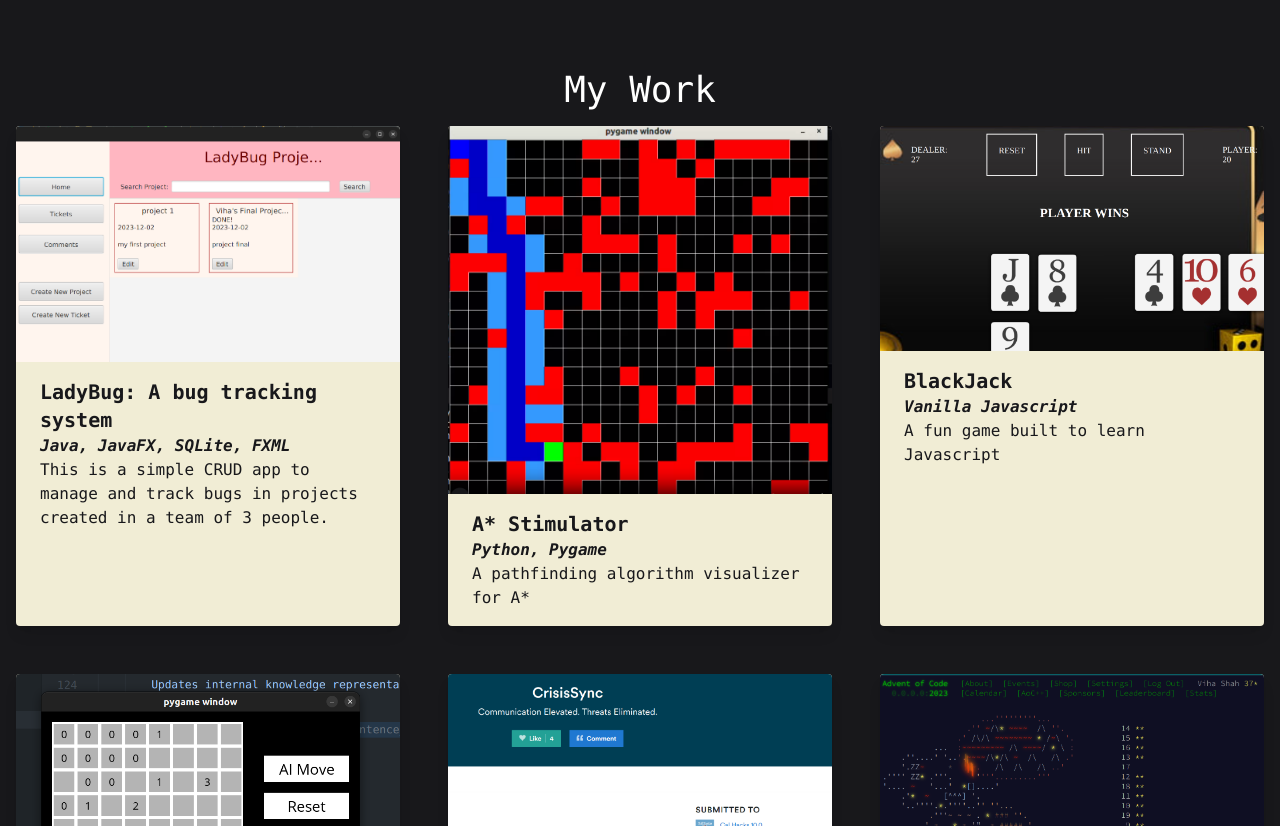
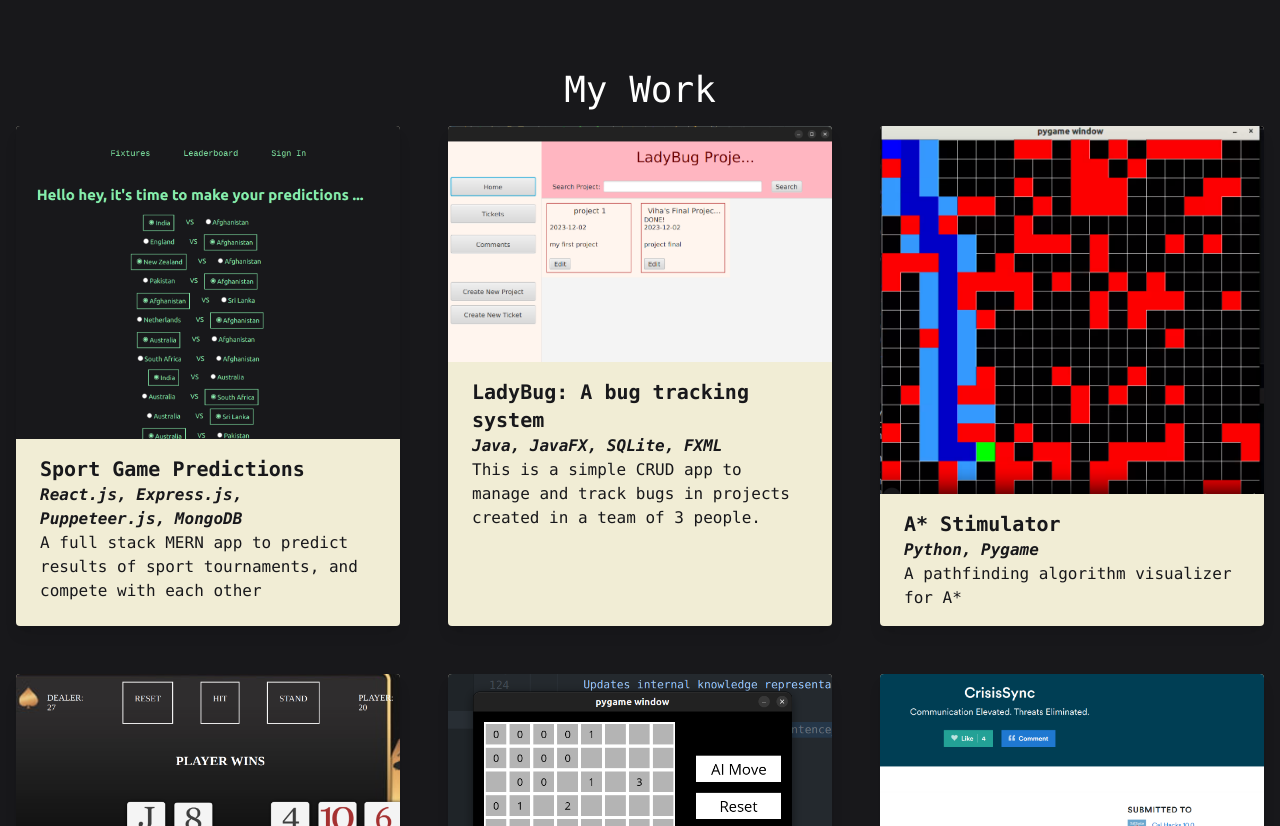
Before and after one commit to Viha123/viha123.github.io, a React (Create React App) app: page / in a window 1280 px wide. Shown: the part 1580-2406 px from the top of the page. Built offline with nearby package versions, Linux system fonts and the light colour scheme.

Commit message:
updated project

```diff
--- a/src/App.js
+++ b/src/App.js
@@ -8,6 +8,7 @@ import blackjack from "./images/blackjack.png";
 import minesweeper from "./images/minesweeper.png";
 import calhacks from "./images/calhacks.png";
 import aoc from "./images/aocprogress.png";
+import sportgame from "./images/sportgame.png"
 import "./App.css";
 import About from "./components/About"; // Import the About component
 import Contact from "./components/Contact";
@@ -33,6 +34,13 @@ function App() {
           >
             <h1 className="mt-[5vh] text-4xl ">My Work</h1>
             <div className="grid grid-cols-3 gap-4">
+              <ProjectCard
+                image = {sportgame}
+                link = {"https://github.com/Viha123/gamepredictor-"}
+                title = "Sport Game Predictions"
+                technologies={"React.js, Express.js, Puppeteer.js, MongoDB"}
+                description={"A full stack MERN app to predict results of sport tournaments, and compete with each other"}
+              />
               <ProjectCard
                 image={ladybug}
                 link = {"https://github.com/emurun/csc151-03-01/tree/nashitasFinalBranch"}
```
Also changed, not shown: src/images/sportgame.png (added).
